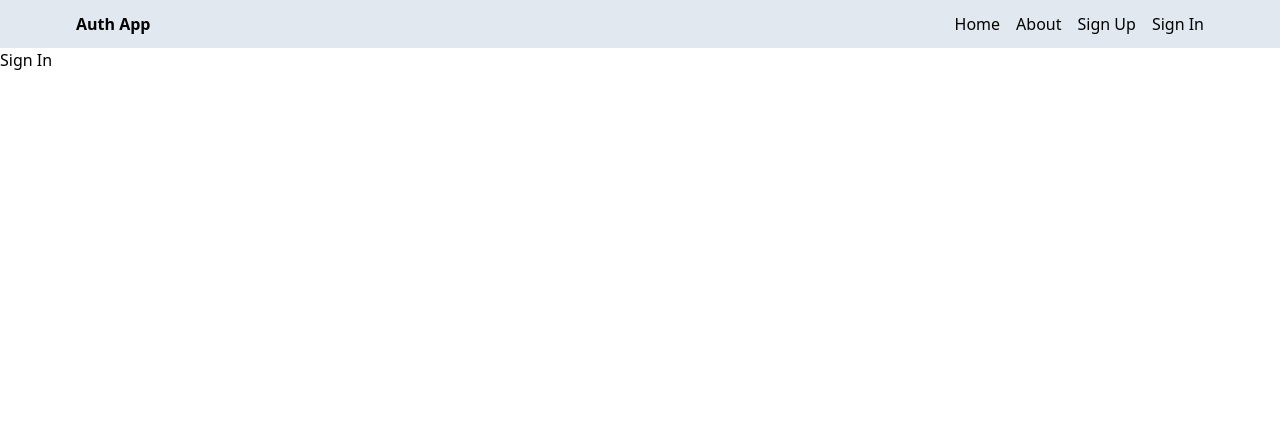
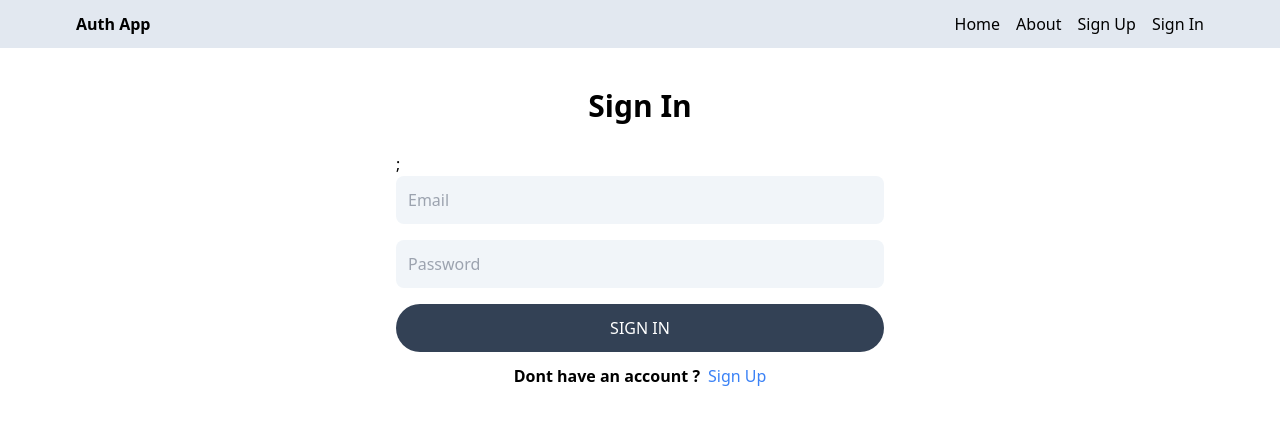
Before and after one commit to aashishbaral/merth-auth, a React (Vite) app in the folder client/: page /sign-in in a window 1280 px wide. Shown: the top 424 px of the page. Built offline with nearby package versions, Linux system fonts and the light colour scheme.

Commit message:
sign-in api integration

```diff
--- a/client/src/pages/SignIn.jsx
+++ b/client/src/pages/SignIn.jsx
@@ -1,7 +1,82 @@
-import React from "react";
+import { useState } from "react";
+import { Link, useNavigate } from "react-router-dom";
 
 const SignIn = () => {
-  return <div>Sign In</div>;
+  const [formData, setFormData] = useState({});
+  const [error, setError] = useState(false);
+  const [loading, setLoading] = useState(false);
+  const navigate = useNavigate();
+
+  const handleChange = (e) => {
+    setFormData({ ...formData, [e.target.id]: e.target.value });
+  };
+  const handleSubmit = async (e) => {
+    e.preventDefault();
+
+    try {
+      setLoading(true);
+      setError(false);
+
+      const res = await fetch("/api/auth/signin", {
+        method: "POST",
+        headers: {
+          "Content-Type": "application/json",
+        },
+        body: JSON.stringify(formData),
+      });
+
+      const data = await res.json();
+      console.log(data);
+
+      setLoading(false);
+      if (data.success === false) {
+        console.log(data.error);
+        setError(true);
+        return;
+      }
+      navigate("/");
+    } catch (error) {
+      setLoading(false);
+      setError(true);
+    }
+  };
+
+  return (
+    <div className="p-3 max-w-lg mx-auto">
+      <h1 className="text-3xl text-center font-bold my-7">Sign In</h1>;
+      <form onSubmit={handleSubmit} className="flex flex-col gap-4 ">
+        <input
+          required
+          type="email"
+          placeholder="Email"
+          id="email"
+          className="bg-slate-100 p-3 rounded-lg"
+          onChange={handleChange}
+        />
+        <input
+          required
+          type="password"
+          placeholder="Password"
+          id="password"
+          className="bg-slate-100 p-3 rounded-lg"
+          onChange={handleChange}
+        />
+        <button
+          className="bg-slate-700 text-white p-3 rounded-full uppercase hover:opacity-95 disabled:opacity-20  "
+          disabled={loading}
+        >
+          {loading ? "Loading..." : "Sign In"}
+        </button>
+      </form>
+      <div className="flex justify-center mt-3 gap-2">
+        <p className="font-semibold">Dont have an account ?</p>
+        <Link to="/sign-up">
+          <span className="text-blue-500">Sign Up</span>
+        </Link>
+      </div>
+      <p className="text-red-700 mt-5"> {error && "Something went wrong"}</p>
+    </div>
+  );
 };
 
 export default SignIn;
--- a/client/src/pages/SignUp.jsx
+++ b/client/src/pages/SignUp.jsx
@@ -1,10 +1,11 @@
 import { useState } from "react";
-import { Link } from "react-router-dom";
+import { Link, useNavigate } from "react-router-dom";
 
 const SignUp = () => {
   const [formData, setFormData] = useState({});
   const [error, setError] = useState(false);
   const [loading, setLoading] = useState(false);
+  const navigate = useNavigate();
 
   const handleChange = (e) => {
     setFormData({ ...formData, [e.target.id]: e.target.value });
@@ -32,6 +33,7 @@
         setError(true);
         return;
       }
+      navigate("/sign-in");
     } catch (error) {
       setLoading(false);
       setError(true);
@@ -70,11 +72,11 @@
           className="bg-slate-700 text-white p-3 rounded-full uppercase hover:opacity-95 disabled:opacity-20  "
           disabled={loading}
         >
-          {loading ? "Loading..." : "Sign In"}
+          {loading ? "Loading..." : "Sign Up"}
         </button>
       </form>
       <div className="flex justify-center mt-3 gap-2">
-        <p className="font-semibold">Have an account ?</p>
+        <p className="font-semibold">Already have an account ?</p>
         <Link to="/sign-in">
           <span className="text-blue-500">Sign In</span>
         </Link>
```
